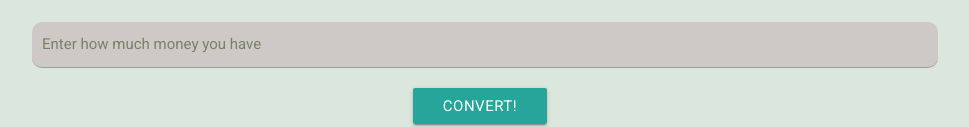
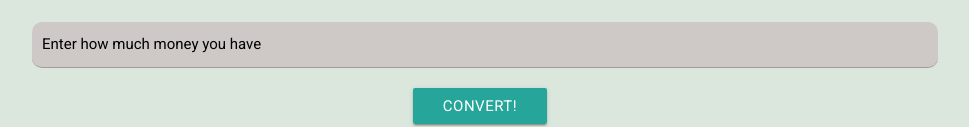
Before and after one commit to zihao123yang/Finance-Your-Avocados, a plain HTML site: page index.html in a window 1280 px wide. Shown: the part 492-619 px from the top of the page, without its empty margins (160-1129 px from the left). Drawn offline with nearby package versions, Linux system fonts and the light colour scheme.

Commit message:
Changed the placeholder search text

```diff
--- a/css/styles.css
+++ b/css/styles.css
@@ -38,7 +38,7 @@ body {
 
 /*This styles the search text before input*/
 .search-field::placeholder{
-  color: #768267;
+  color: #000;
 }
 
 
```
